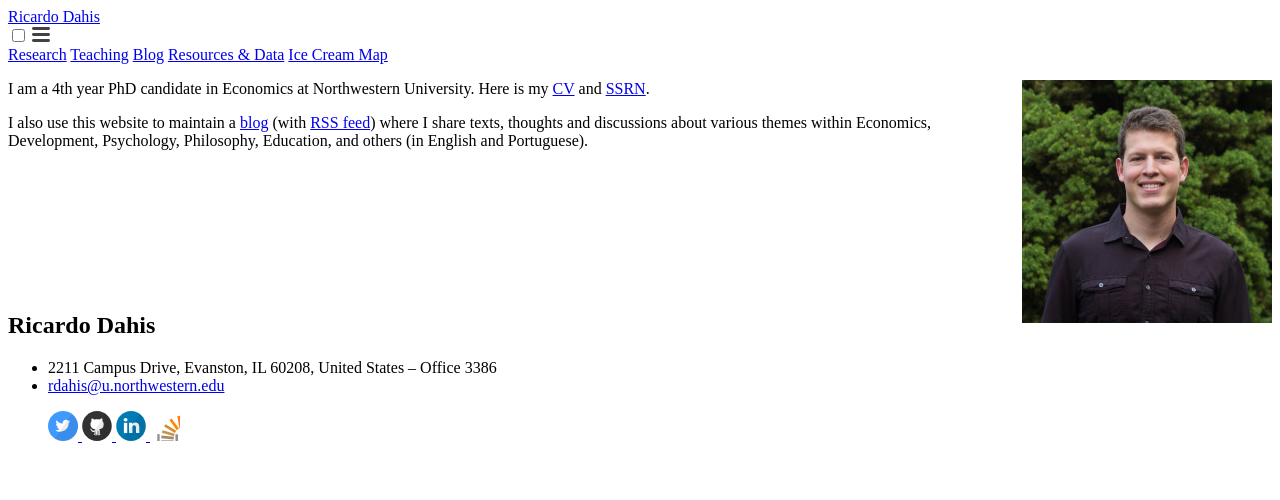
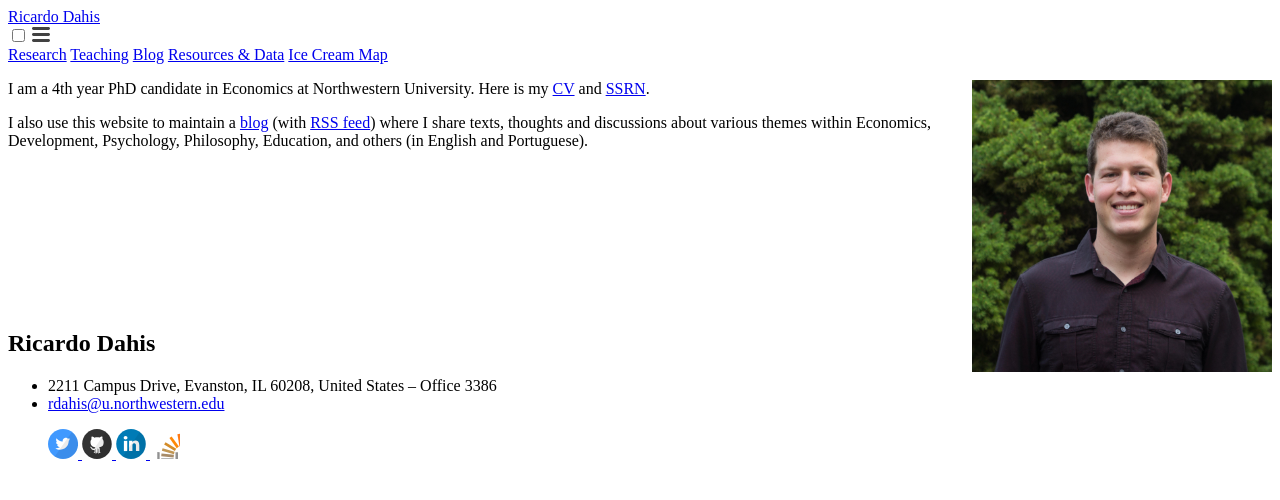
Before and after one commit to rdahis/rdahis.github.io, a Jekyll site: the page built from index.md, in a window 1280 px wide. Shown: the top 500 px of the page. Built offline with Jekyll 4.4.1, drawn with Linux system fonts in a browser that asks for light colours; a script that is not in the unit is left out.

Commit message:
Update index.md

```diff
--- a/index.md
+++ b/index.md
@@ -2,7 +2,7 @@
 layout: home
 ---
 
-<img src="./files/profile.jpg" alt="profile" style="width: 250px;" align="right"  />
+<img src="./files/profile.jpg" alt="profile" style="width: 300px;" align="right"  />
 
 I am a 4th year PhD candidate in Economics at Northwestern University. Here is my [CV](/files/CV - Ricardo Dahis.pdf){:target="_blank"} and [SSRN](https://ssrn.com/author=2786164){:target="_blank"}.
 
@@ -15,4 +15,5 @@ I also use this website to maintain a [blog](blog) (with [RSS feed](./feed.xml){
 <br />
 <br />
 <br />
+<br />
 <script>(function(t,e,s,n){var o,a,c;t.SMCX=t.SMCX||[],e.getElementById(n)||(o=e.getElementsByTagName(s),a=o[o.length-1],c=e.createElement(s),c.type="text/javascript",c.async=!0,c.id=n,c.src=["https:"===location.protocol?"https://":"http://","widget.surveymonkey.com/collect/website/js/tRaiETqnLgj758hTBazgdx2HZVspFTZ2N_2BM30JYOsvyq81VULfn_2B_2BfEbQaHlv2cr.js"].join(""),a.parentNode.insertBefore(c,a))})(window,document,"script","smcx-sdk");</script>
```
